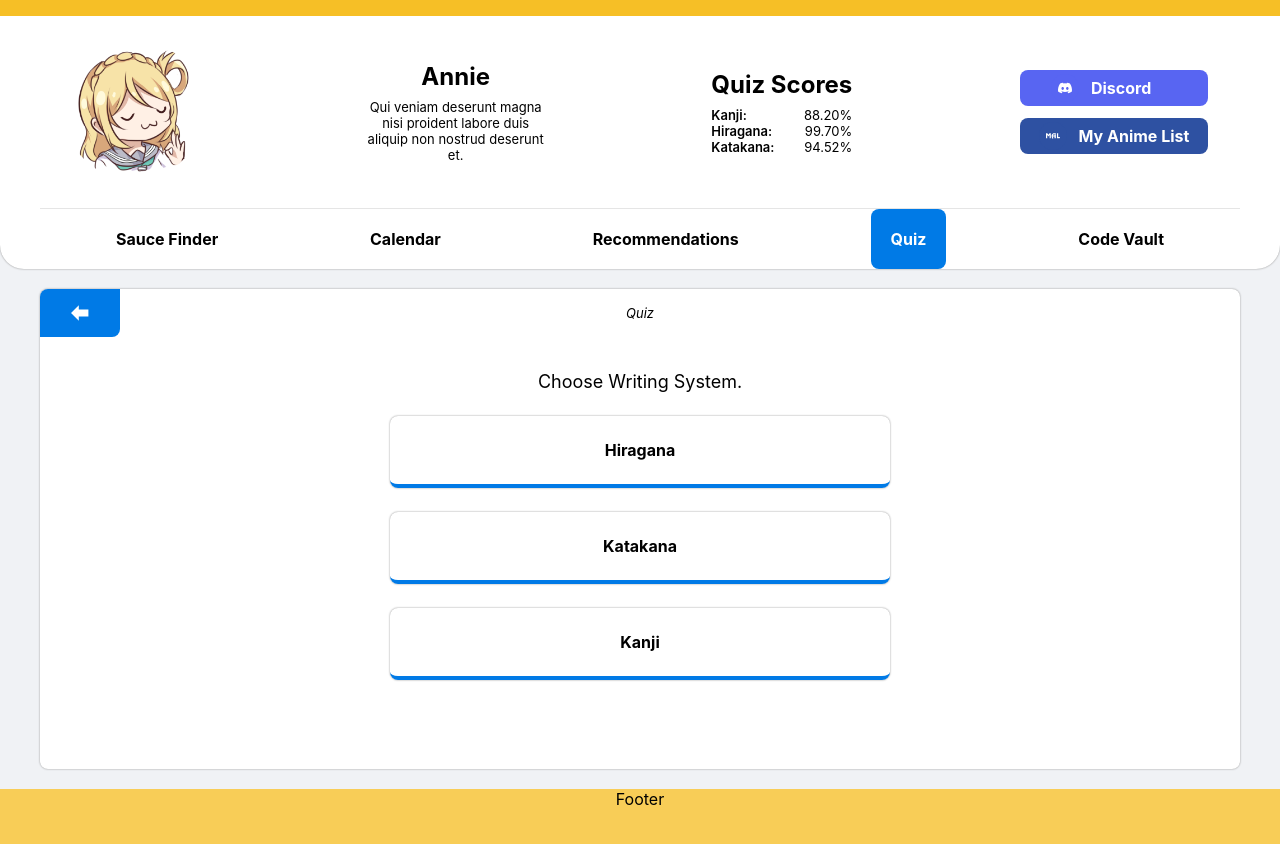
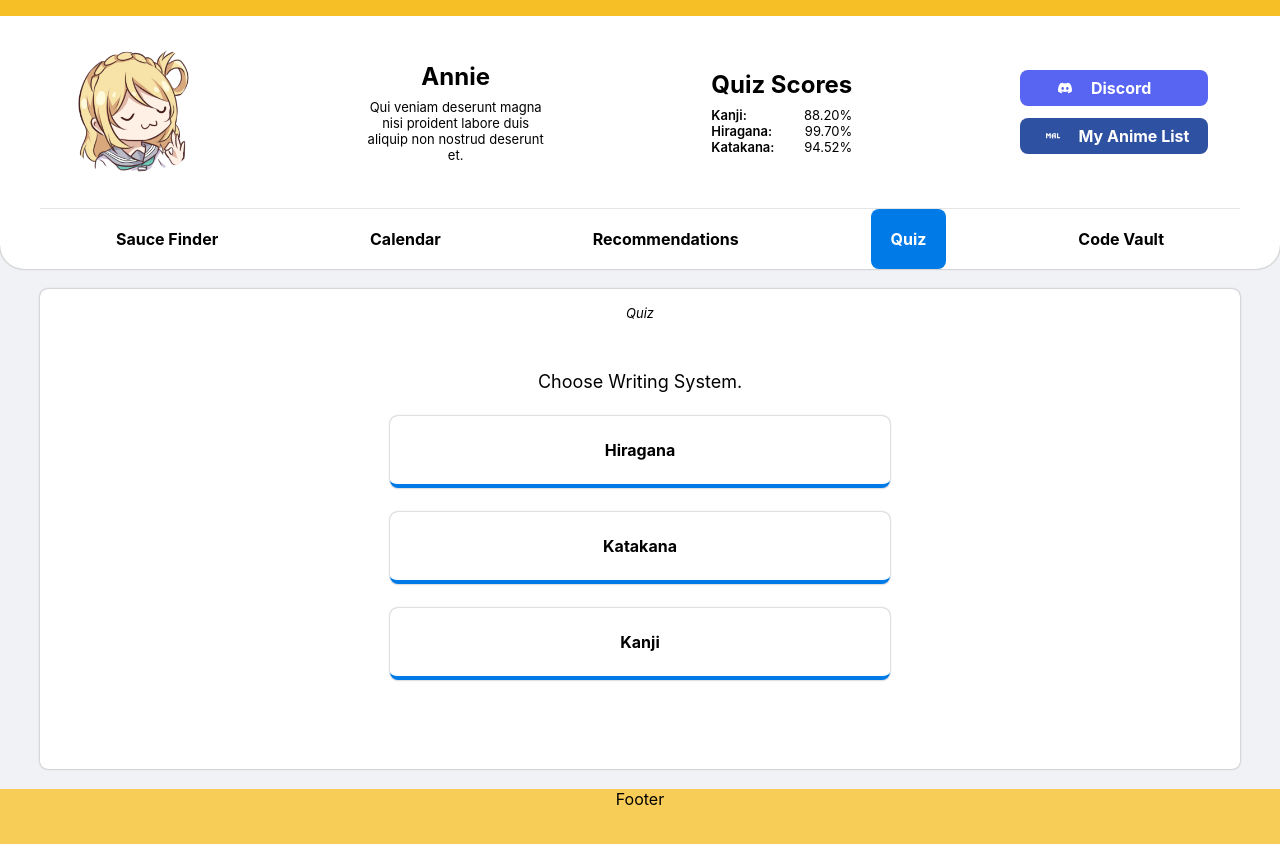
Before and after one commit to annie-capstone-sti-lipa/annie-capstone-sti-lipa.github.io, a React (Create React App) app: page / in a window 1280 px wide. Shown: the top 844 px of the page. Built offline with nearby package versions, Linux system fonts and the light colour scheme.

Commit message:
hide back button when not necessary

```diff
--- a/src/components/body/quiz/quiz.tsx
+++ b/src/components/body/quiz/quiz.tsx
@@ -24,6 +24,7 @@ export default function Quiz() {
   return (
     <div className="quiz">
       <div className="title-container">
+        {quizType !== null && (
           <div
             className="back-button"
             onClick={() =>
@@ -34,12 +35,12 @@ export default function Quiz() {
           >
             <img className="back-icon" src={backIcon} alt="back" />
           </div>
+        )}
         <div className="title">
           <span>Quiz</span>
           {quizType !== null && ` > ${quizType}`}
           {quizDifficulty !== null && ` > ${quizDifficulty}`}
         </div>
-        <div></div>
       </div>
       {quizType == null ? (
         <QuizChoice chooseQuiz={(choice) => setQuizType(choice)} />
```
Lines whose indentation alone changed are shown as unchanged.
